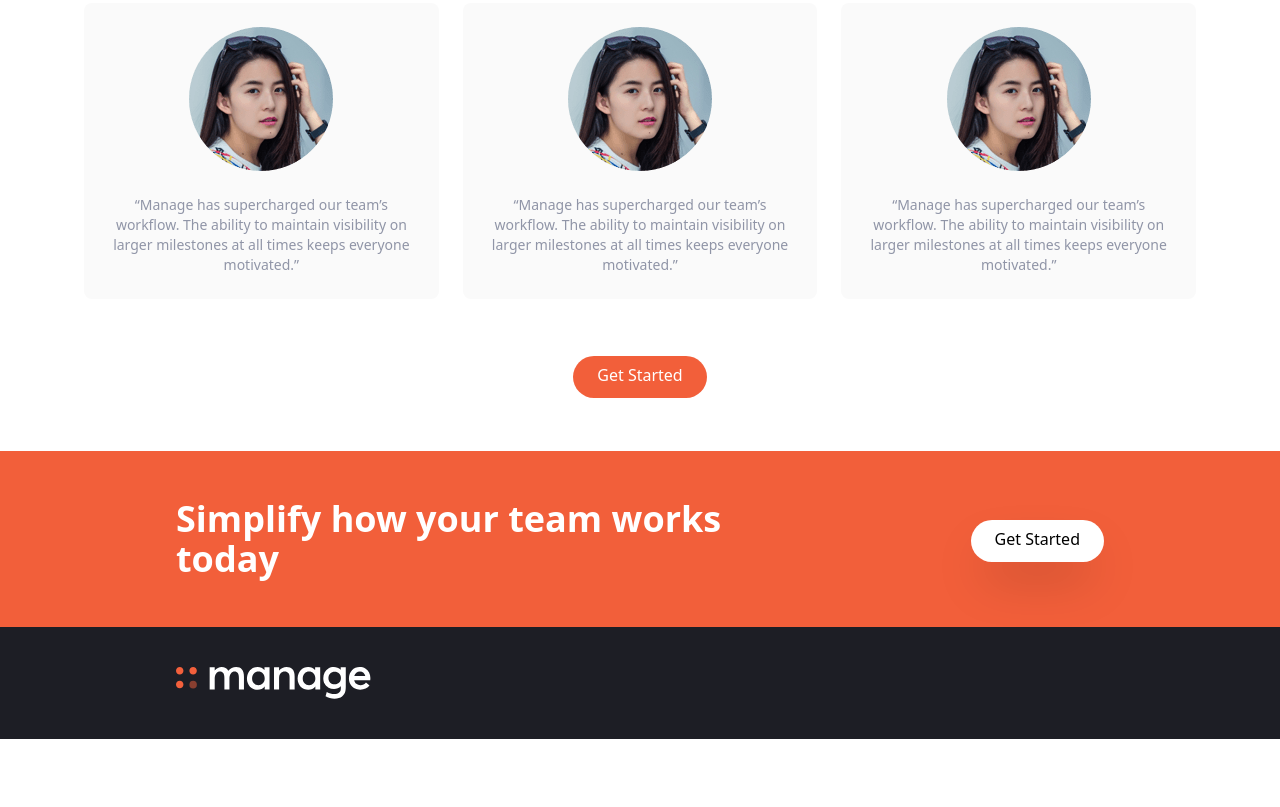
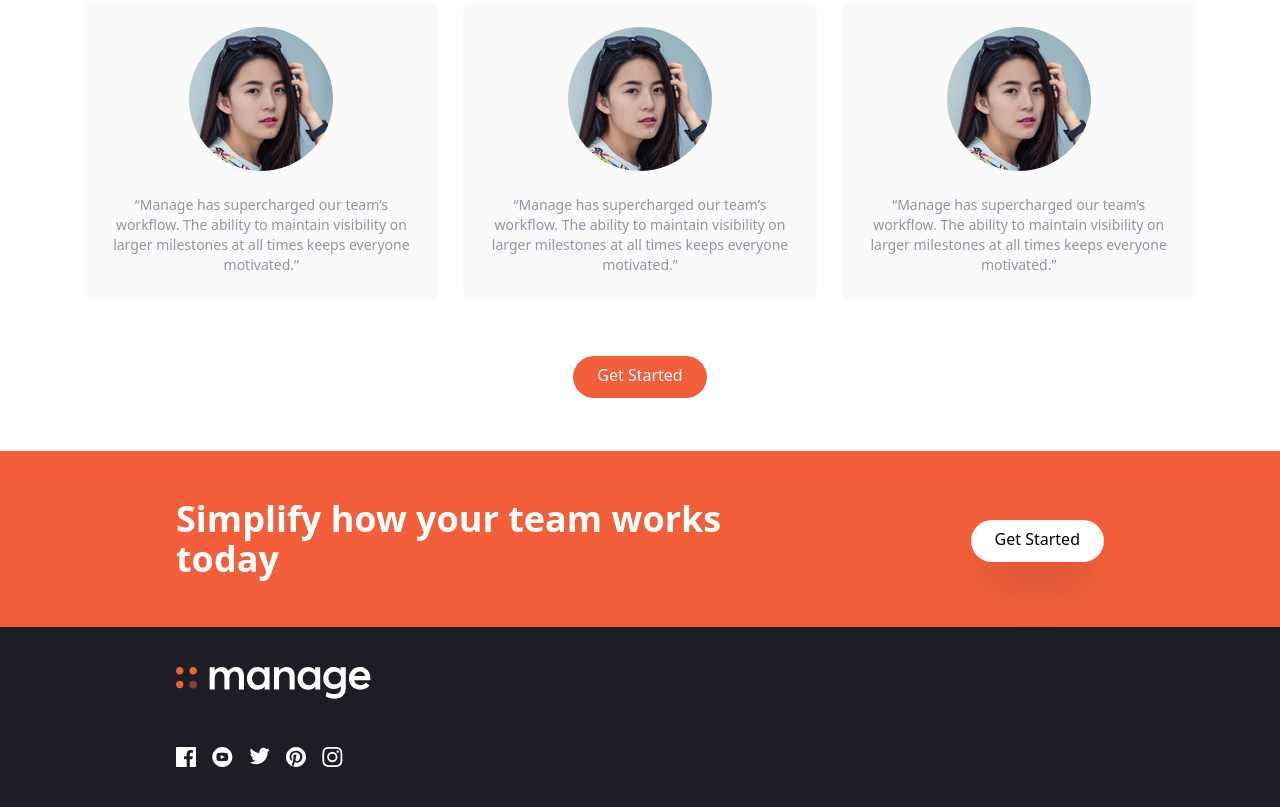
Before and after one commit to iLynette/tailwindCSS, a website: page index.html in a window 1280 px wide. Shown: the part 1529-2336 px from the top of the page. Before the commit the page ends 2268 px from the top, so only its background shows below. Drawn offline with Linux system fonts and the light colour scheme.

Commit message:
Add and lign the icons in the footer

```diff
--- a/index.html
+++ b/index.html
@@ -200,6 +200,23 @@
                 <div>
                     <img src="/img/logo-white.svg" class="h-8" alt="">
                 </div>
+                <div class="flex justify-center space-x-4">
+                    <a href="#">
+                        <img src="/img/icon-facebook.svg" alt="fb">
+                    </a>
+                    <a href="#">
+                        <img src="/img/icon-youtube.svg" alt="yt">
+                    </a>
+                    <a href="#">
+                        <img src="/img/icon-twitter.svg" alt="twitter">
+                    </a>
+                    <a href="#">
+                        <img src="/img/icon-pinterest.svg" alt="ointerest">
+                    </a>
+                    <a href="#">
+                        <img src="/img/icon-instagram.svg" alt="instagram">
+                    </a>
+                </div>
             </div>
         </div>
     </footer>
```
Also changed, not shown: css/main.css.
